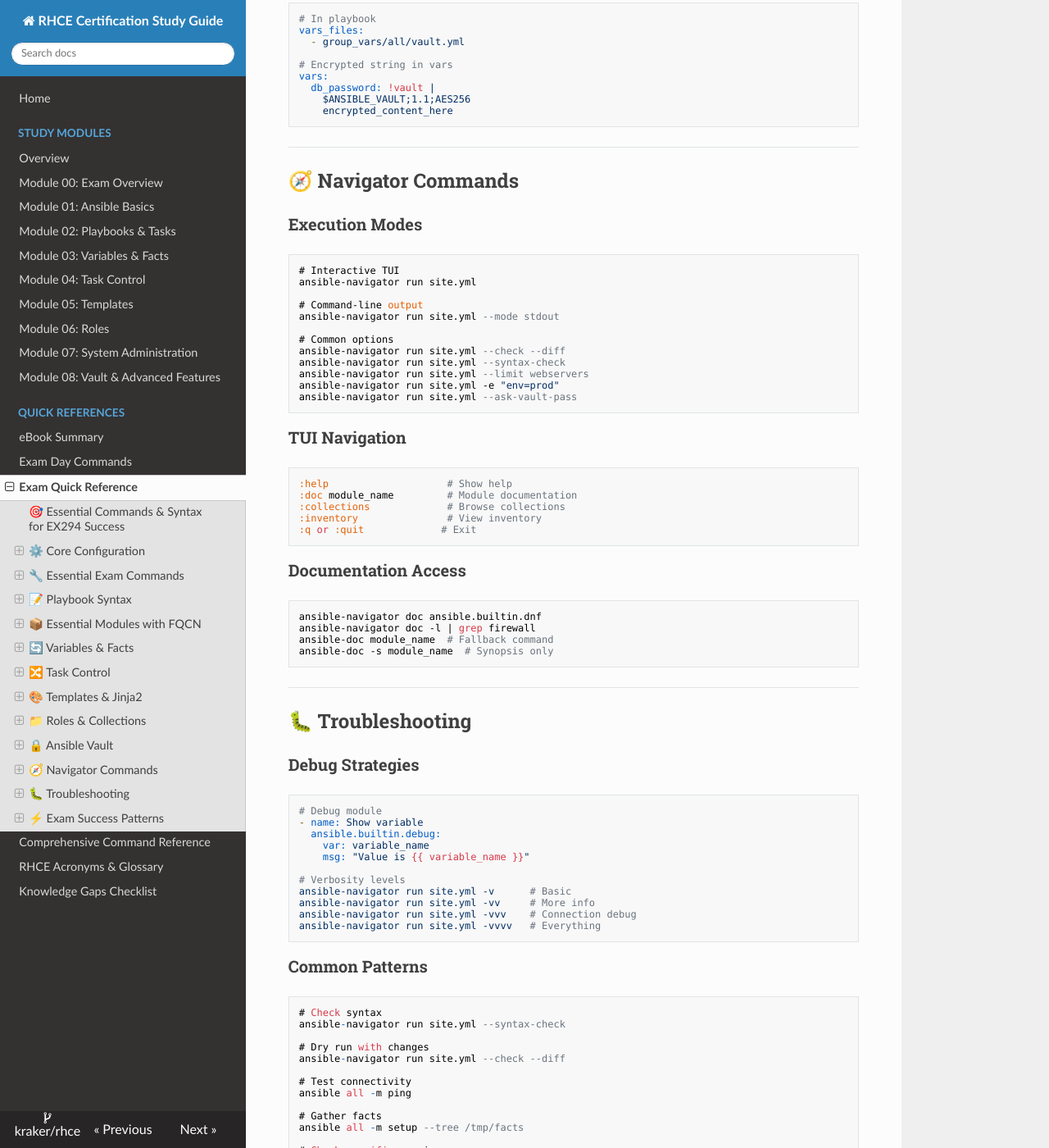
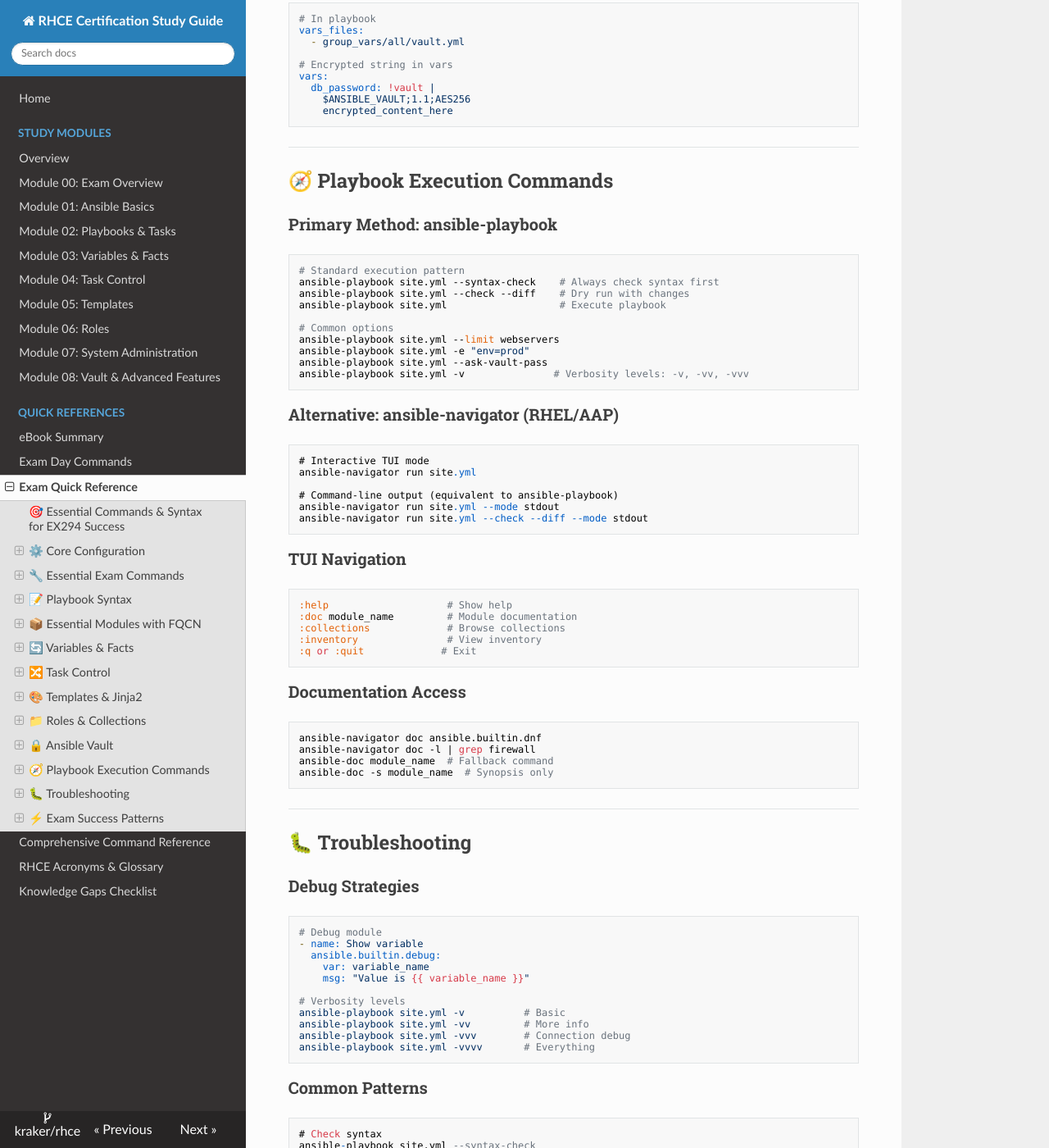
Before and after one commit to kraker/rhce, an MkDocs documentation site: the page built from docs/exam_quick_reference.md, in a window 1280 px wide and 1400 px high, scrolled down 9120 px. Shown: the whole window at 82% size. Built offline with MkDocs 1.6.1, drawn with Linux system fonts in a browser that asks for light colours; nearby versions of some CDN libraries; some of the changed text lies outside the part shown.

Commit message:
Prioritize ansible-playbook over ansible-navigator commands
Update command references to favor standard ansible-playbook commands:

- Replace ansible-navigator with ansible-playbook as primary execution method
- Update validation sequences: syntax-check && check && execute pattern
- Keep ansible-navigator as secondary option for RHEL/AAP environments
- Update "Big 5" exam commands to use ansible-playbook
- Add note explaining ansible-playbook is more portable vs AAP-specific navigator

Rationale: ansible-playbook works across all Ansible installations while
ansible-navigator is Red Hat AAP specific. Better for portability and
matches traditional Ansible workflows.

🤖 Generated with [Claude Code](https://claude.ai/code)

Co-Authored-By: Claude <noreply@anthropic.com>

````diff
--- a/docs/exam_quick_reference.md
+++ b/docs/exam_quick_reference.md
@@ -76,12 +76,12 @@ ansible-galaxy collection list           # Check available collections
 
 ```bash
 # Standard validation sequence (copy-paste this)
-ansible-navigator run playbook.yml --syntax-check && \
-ansible-navigator run playbook.yml --check && \
-ansible-navigator run playbook.yml --mode stdout
+ansible-playbook playbook.yml --syntax-check && \
+ansible-playbook playbook.yml --check && \
+ansible-playbook playbook.yml
 
 # With variables and targeting
-ansible-navigator run site.yml -e "env=prod" --limit webservers
+ansible-playbook site.yml -e "env=prod" --limit webservers
 ```
 
 ### Documentation Commands (Your Lifeline)
@@ -469,23 +469,32 @@ vars:
 
 ---
 
-## 🧭 Navigator Commands
+## 🧭 Playbook Execution Commands
 
-### Execution Modes
+### Primary Method: ansible-playbook
 
 ```bash
-# Interactive TUI
+# Standard execution pattern
+ansible-playbook site.yml --syntax-check    # Always check syntax first
+ansible-playbook site.yml --check --diff    # Dry run with changes
+ansible-playbook site.yml                   # Execute playbook
+
+# Common options
+ansible-playbook site.yml --limit webservers
+ansible-playbook site.yml -e "env=prod"
+ansible-playbook site.yml --ask-vault-pass
+ansible-playbook site.yml -v               # Verbosity levels: -v, -vv, -vvv
+```
+
+### Alternative: ansible-navigator (RHEL/AAP)
+
+```bash
+# Interactive TUI mode
 ansible-navigator run site.yml
 
-# Command-line output
+# Command-line output (equivalent to ansible-playbook)
 ansible-navigator run site.yml --mode stdout
-
-# Common options
-ansible-navigator run site.yml --check --diff
-ansible-navigator run site.yml --syntax-check
-ansible-navigator run site.yml --limit webservers
-ansible-navigator run site.yml -e "env=prod"
-ansible-navigator run site.yml --ask-vault-pass
+ansible-navigator run site.yml --check --diff --mode stdout
 ```
 
 ### TUI Navigation
@@ -521,20 +530,20 @@ ansible-doc -s module_name  # Synopsis only
     msg: "Value is {{ variable_name }}"
 
 # Verbosity levels
-ansible-navigator run site.yml -v      # Basic
-ansible-navigator run site.yml -vv     # More info
-ansible-navigator run site.yml -vvv    # Connection debug
-ansible-navigator run site.yml -vvvv   # Everything
+ansible-playbook site.yml -v          # Basic
+ansible-playbook site.yml -vv         # More info
+ansible-playbook site.yml -vvv        # Connection debug
+ansible-playbook site.yml -vvvv       # Everything
 ```
 
 ### Common Patterns
 
 ```bash
 # Check syntax
-ansible-navigator run site.yml --syntax-check
+ansible-playbook site.yml --syntax-check
 
 # Dry run with changes
-ansible-navigator run site.yml --check --diff
+ansible-playbook site.yml --check --diff
 
 # Test connectivity
 ansible all -m ping
@@ -555,9 +564,9 @@ ansible all -m systemd -a "name=httpd" --become
 ```bash
 # Quick validation sequence
 ansible all -m ping && \
-ansible-navigator run site.yml --syntax-check && \
-ansible-navigator run site.yml --check && \
-ansible-navigator run site.yml --mode stdout
+ansible-playbook site.yml --syntax-check && \
+ansible-playbook site.yml --check && \
+ansible-playbook site.yml
 
 # Fast documentation lookup
 ansible-doc -l | grep keyword
@@ -584,7 +593,7 @@ ansible all -m uri -a "url=http://{{ ansible_default_ipv4.address }}"
 
 - **Always use FQCN**: `ansible.builtin.dnf` not `dnf`
 - **Test first**: `--syntax-check`, `--check`, then execute
-- **Use ansible-navigator**: Primary tool, not ansible-playbook
+- **Use ansible-playbook**: Standard tool, works everywhere
 - **Know ansible-doc**: Your main reference during exam
 - **Vault everything**: Encrypt all sensitive data
 - **Check connectivity**: `ansible all -m ping` at start
--- a/docs/rhce_exam_commands.md
+++ b/docs/rhce_exam_commands.md
@@ -7,6 +7,8 @@
 ### Critical Note
 
 This is your exam day cheat sheet. Every command here is essential for RHCE exam success. These are the commands you'll type in the terminal - NOT the module parameters you'll write in playbooks.
+
+**Command Preference**: This guide prioritizes `ansible-playbook` commands (standard across all Ansible installations) over `ansible-navigator` (Red Hat AAP specific). Both work on the RHCE exam, but `ansible-playbook` is more portable and widely used.
 
 ---
 
@@ -53,43 +55,48 @@ ansible-navigator collections            # Browse collections
 
 ```bash
 # Syntax validation (ALWAYS do this first)
-ansible-navigator run playbook.yml --syntax-check
-ansible-navigator run playbook.yml --syntax-check --mode stdout
+ansible-playbook playbook.yml --syntax-check
+ansible-playbook playbook.yml --syntax-check -v
 
 # Dry run validation (ALWAYS do before executing)
-ansible-navigator run playbook.yml --check
-ansible-navigator run playbook.yml --check --diff
-ansible-navigator run playbook.yml --check --diff --mode stdout
+ansible-playbook playbook.yml --check
+ansible-playbook playbook.yml --check --diff
+ansible-playbook playbook.yml --check --diff -v
 
 # Playbook execution
-ansible-navigator run playbook.yml                    # Interactive mode
-ansible-navigator run playbook.yml --mode stdout      # Command-line output
-ansible-navigator run playbook.yml --mode stdout -v   # With verbosity
+ansible-playbook playbook.yml                    # Standard execution
+ansible-playbook playbook.yml -v                 # With basic verbosity
+ansible-playbook playbook.yml -vv                # With more verbosity
 
 # Target control
-ansible-navigator run playbook.yml --limit webservers
-ansible-navigator run playbook.yml --limit "web*"
-ansible-navigator run playbook.yml --limit node1,node2
+ansible-playbook playbook.yml --limit webservers
+ansible-playbook playbook.yml --limit "web*"
+ansible-playbook playbook.yml --limit node1,node2
 
 # Variable passing
-ansible-navigator run playbook.yml -e "var=value"
-ansible-navigator run playbook.yml -e "env=production debug=false"
-ansible-navigator run playbook.yml -e "@vars.yml"
+ansible-playbook playbook.yml -e "var=value"
+ansible-playbook playbook.yml -e "env=production debug=false"
+ansible-playbook playbook.yml -e "@vars.yml"
 
 # Tag control
-ansible-navigator run playbook.yml --tags "web,db"
-ansible-navigator run playbook.yml --skip-tags "debug"
-ansible-navigator run playbook.yml --list-tags
+ansible-playbook playbook.yml --tags "web,db"
+ansible-playbook playbook.yml --skip-tags "debug"
+ansible-playbook playbook.yml --list-tags
 
 # Task control
-ansible-navigator run playbook.yml --start-at-task "Install packages"
-ansible-navigator run playbook.yml --step
-ansible-navigator run playbook.yml --list-tasks
+ansible-playbook playbook.yml --start-at-task "Install packages"
+ansible-playbook playbook.yml --step
+ansible-playbook playbook.yml --list-tasks
 
 # Debugging levels
-ansible-navigator run playbook.yml --mode stdout -v    # Basic
-ansible-navigator run playbook.yml --mode stdout -vv   # More info
-ansible-navigator run playbook.yml --mode stdout -vvv  # Full debug
+ansible-playbook playbook.yml -v                 # Basic verbosity
+ansible-playbook playbook.yml -vv                # More details
+ansible-playbook playbook.yml -vvv               # Full debug output
+ansible-playbook playbook.yml -vvvv              # Connection debugging
+
+# Alternative: ansible-navigator (if available on RHCE exam)
+# ansible-navigator run playbook.yml --mode stdout
+# ansible-navigator run playbook.yml --check --diff
 ```
 
 ### Phase 4: Ansible Vault Operations
@@ -118,8 +125,8 @@ echo 'secret_value' | ansible-vault encrypt_string --stdin-name 'var_name'
 ansible-vault rekey secrets.yml
 
 # Playbook integration
-ansible-navigator run site.yml --ask-vault-pass
-ansible-navigator run site.yml --vault-password-file .vault_pass
+ansible-playbook site.yml --ask-vault-pass
+ansible-playbook site.yml --vault-password-file .vault_pass
 
 # Set up vault password file
 echo 'vault_password' > .vault_pass
@@ -207,9 +214,9 @@ ansible 'web*' --list-hosts
 
 ```bash
 # Use for every playbook (copy-paste ready)
-ansible-navigator run site.yml --syntax-check && \
-ansible-navigator run site.yml --check && \
-ansible-navigator run site.yml --mode stdout
+ansible-playbook site.yml --syntax-check && \
+ansible-playbook site.yml --check && \
+ansible-playbook site.yml
 ```
 
 ### Emergency Troubleshooting
@@ -240,9 +247,9 @@ adoc user | grep -A 10 EXAMPLES:  # Quick examples
 **Master these - you'll use them constantly:**
 
 1. **`ansible all -m ping`** - Always start here
-2. **`ansible-navigator run playbook.yml --syntax-check`** - Before every execution
-3. **`ansible-navigator run playbook.yml --check --diff`** - Verify changes
-4. **`ansible-navigator run playbook.yml --mode stdout -v`** - Execute with logging
+2. **`ansible-playbook playbook.yml --syntax-check`** - Before every execution
+3. **`ansible-playbook playbook.yml --check --diff`** - Verify changes
+4. **`ansible-playbook playbook.yml -v`** - Execute with logging
 5. **`ansible-doc -s module_name`** - Quick syntax lookup
 
 ### Command Frequency During Exam
````
